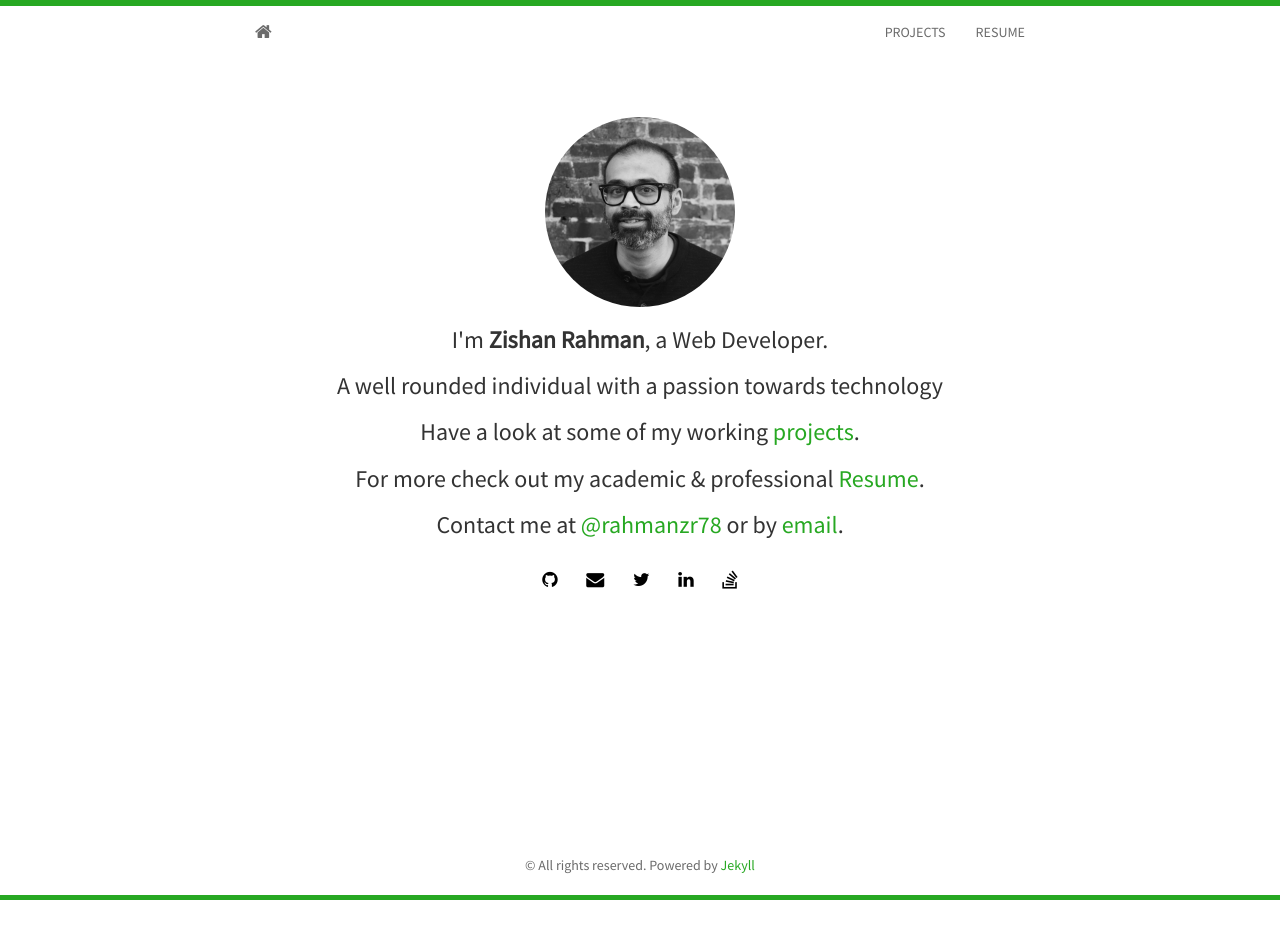
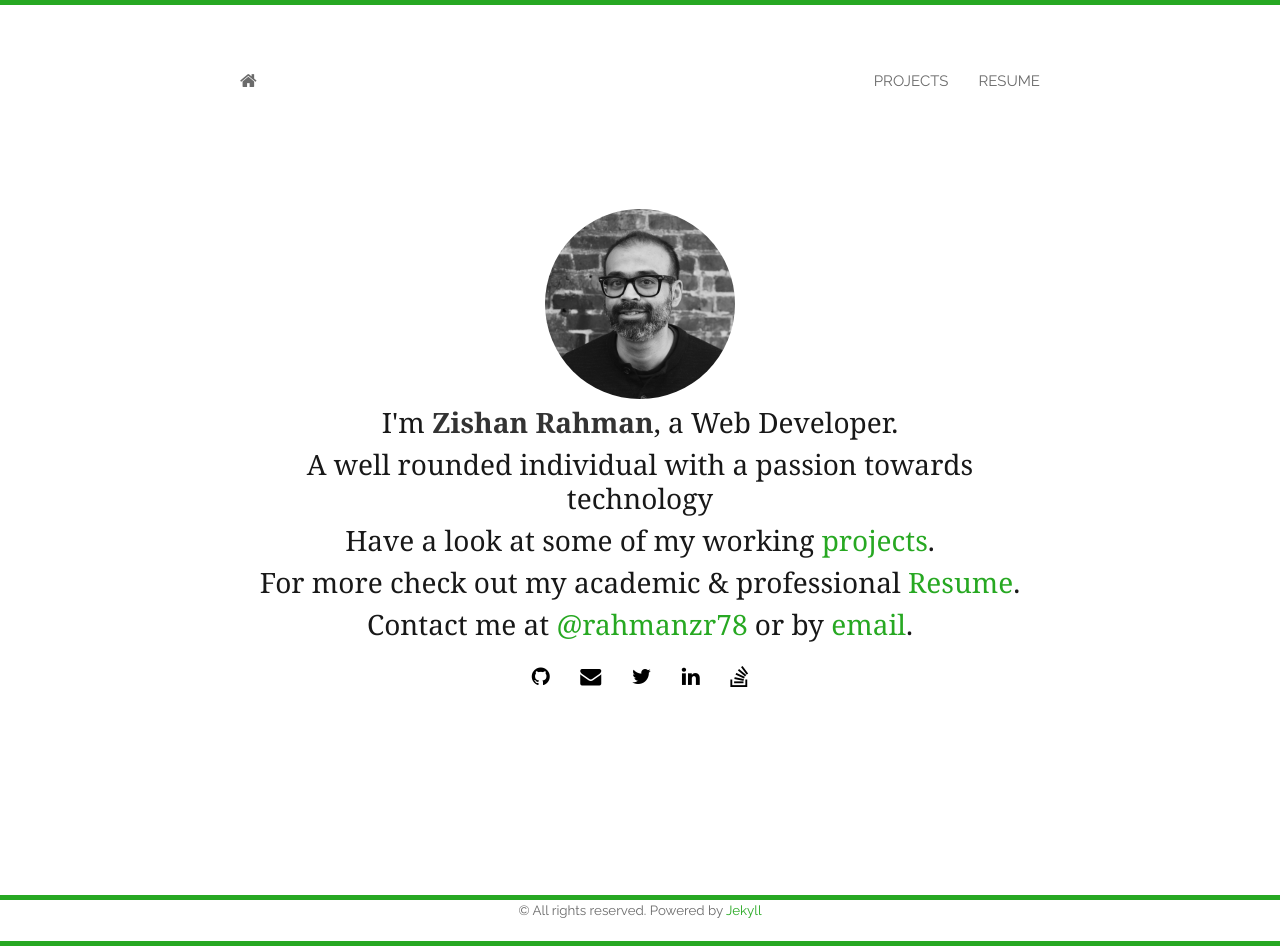
Before and after one commit to windsorbrown/windsorbrown.github.io, a Jekyll site: the page built from index.html, in a window 1280 px wide. Built offline with Jekyll 4.4.1, drawn with Linux system fonts in a browser that asks for light colours; nearby versions of some CDN libraries; the list of posts is cut into pages by our own code; before the commit the page ends 900 px from its top, so only the background shows below that.

Commit message:
resume add

```diff
--- a/_layouts/layout.html
+++ b/_layouts/layout.html
@@ -31,6 +31,14 @@
 	<link rel="stylesheet" type="text/css" href="https://fonts.googleapis.com/css?family=Source+Sans+Pro:200,400,200bold,400old" />
 	<link rel="stylesheet" type="text/css" href="https://maxcdn.bootstrapcdn.com/font-awesome/4.4.0/css/font-awesome.min.css" />
   <link rel="stylesheet" type="text/css" href="{{ site.baseurl }}static/css/syntax.css" />
+
+
+  <link rel="stylesheet" href="{{ site.baseurl }}static/css/base.css">
+    <link rel="stylesheet" href="{{ site.baseurl }}static/css/skeleton.css">
+    <link rel="stylesheet" href="{{ site.baseurl }}static/css/layout.css">
+    <link rel="stylesheet" href="//maxcdn.bootstrapcdn.com/font-awesome/4.4.0/css/font-awesome.min.css">
+
+
 
 
   <!--   <link rel="stylesheet" href="{{ site.baseurl }}static/css/base.css">
```
